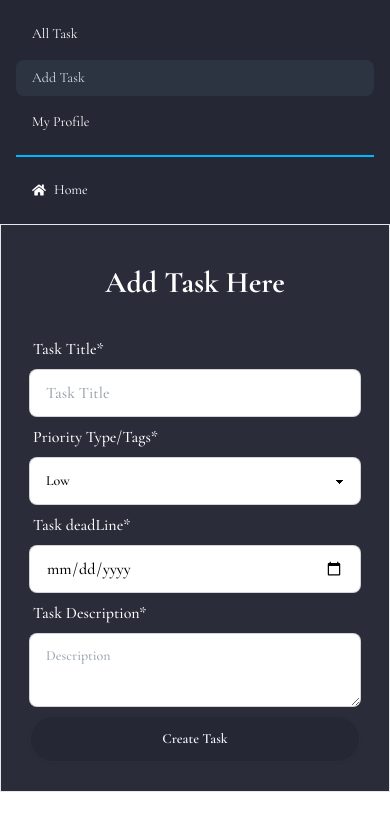
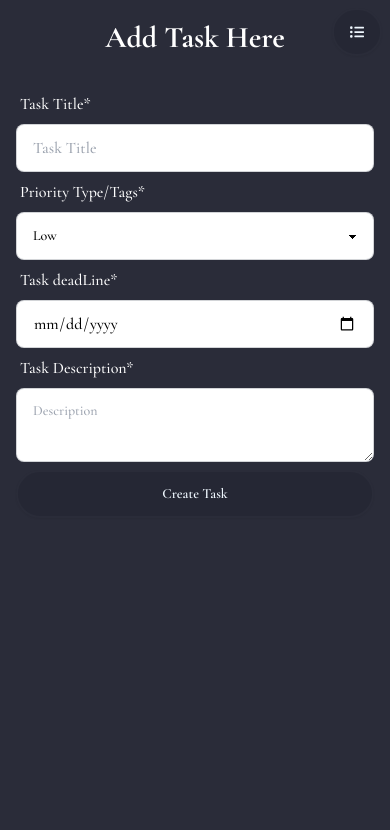
Before and after one commit to alsafa012/job-task-project, a React (Vite) app: page /dashboard/addTask in a window 390 px wide. Shown: the top 830 px of the page. Built offline with nearby package versions, Linux system fonts and the light colour scheme; no server answers; sample sign-in values are in the browser's storage.

Commit message:
dashboard responsive functionality added

```diff
--- /dev/null
+++ b/src/Layout/Dash.jsx
@@ -0,0 +1,51 @@
+import { FaHome } from "react-icons/fa";
+import { NavLink, Outlet } from "react-router-dom";
+import { FaListUl } from "react-icons/fa";
+const Dashboards = () => {
+     return (
+          <div>
+               {/*  */}
+               <div className="min-h-screen md:flex container mx-auto">
+                    <div className="md:w-[20%] dark-bg">
+                         <ul className="menu p-4 space-y-2 text-white">
+                              <>
+                                   <li>
+                                        <NavLink to="/dashboard/allTask">
+                                             All Task
+                                        </NavLink>
+                                   </li>
+                                   <li>
+                                        <NavLink to="/dashboard/addTask">
+                                             Add Task
+                                        </NavLink>
+                                   </li>
+                                   <li>
+                                        <NavLink to="/dashboard/userProfile">
+                                             My Profile
+                                        </NavLink>
+                                   </li>
+                              </>
+                              {/* // )} */}
+                              <div className="divider divider-info"></div>
+                              {/* shared lists */}
+                              <li>
+                                   <NavLink to="/">
+                                        <FaHome></FaHome>Home
+                                   </NavLink>
+                              </li>
+                              {/* <li>
+                              <NavLink to="/">
+                                   <FaSearch></FaSearch> Menu
+                              </NavLink>
+                         </li> */}
+                         </ul>
+                    </div>
+                    <div className="md:flex-1 border light-bg p-5">
+                         <Outlet></Outlet>
+                    </div>
+               </div>
+          </div>
+     );
+};
+
+export default Dashboards;
--- a/src/Layout/Dashboard.jsx
+++ b/src/Layout/Dashboard.jsx
@@ -1,12 +1,37 @@
 import { FaHome } from "react-icons/fa";
 import { NavLink, Outlet } from "react-router-dom";
-
+import { FaListUl } from "react-icons/fa";
+import Container from "../Shared/ContainerDiv/Container";
 const Dashboard = () => {
      return (
-          <div>
-               <div className="min-h-screen md:flex container mx-auto">
-                    <div className="md:w-[20%] dark-bg">
-                         <ul className="menu p-4 space-y-2 text-white">
+          <div className="light-bg">
+               <Container>
+                    <div className="drawer lg:drawer-open min-h-screen">
+                         {/* <div className="drawer lg:drawer-open min-h-screen overflow-hidden max-h-screen"> */}
+                         <input
+                              id="my-drawer-2"
+                              type="checkbox"
+                              className="drawer-toggle"
+                         />
+                         <div className="drawer-content relative max-h-screen overflow-y-auto light-bg">
+                              {/* Page content here */}
+                              <label
+                                   htmlFor="my-drawer-2"
+                                   className="btn primary-btn drawer-button lg:hidden fixed z-10 top-2 right-2 "
+                              >
+                                   <FaListUl />
+                              </label>
+                              <div className="px-2">
+                                   <Outlet></Outlet>
+                              </div>
+                         </div>
+                         <div className="drawer-side min-h-screen">
+                              <label
+                                   htmlFor="my-drawer-2"
+                                   aria-label="close sidebar"
+                                   className="drawer-overlay"
+                              ></label>
+                              <ul className="menu p-4 w-80 min-h-full dark-bg text-white">
                                    <>
                                         <li>
                                              <NavLink to="/dashboard/allTask">
@@ -31,18 +56,13 @@ const Dashboard = () => {
                                         <NavLink to="/">
                                              <FaHome></FaHome>Home
                                         </NavLink>
-                              </li>
-                              {/* <li>
-                              <NavLink to="/">
-                                   <FaSearch></FaSearch> Menu
-                              </NavLink>
-                         </li> */}
+                                   </li>{" "}
+                                   {/* Sidebar content here */}
+                                   {/* <ul className="menu p-4 space-y-2"> */}
                               </ul>
                          </div>
-                    <div className="md:flex-1 border light-bg p-5">
-                         <Outlet></Outlet>
                     </div>
-               </div>
+               </Container>
           </div>
      );
 };
--- a/src/Pages/Dashboard/AddTask/AddTask.jsx
+++ b/src/Pages/Dashboard/AddTask/AddTask.jsx
@@ -5,12 +5,13 @@ import { useContext } from "react";
 import { AuthContext } from "../../../Provider/AuthProvider";
 import axios from "axios";
 import Swal from "sweetalert2";
+import { useNavigate } from "react-router-dom";
 // import { useNavigate } from "react-router-dom";
 
 const AddTask = () => {
      const { user } = useContext(AuthContext);
      const { register, handleSubmit, reset } = useForm();
-     // const navigate = useNavigate();
+     const navigate = useNavigate();
      const onSubmit = async (data) => {
           console.log(data);
           const createATask = {
@@ -34,7 +35,7 @@ const AddTask = () => {
                     text: `${data.name} Task added Successfully`,
                     icon: "success",
                });
-               // navigate("/dashboard/allTasks")
+               navigate("/dashboard/allTasks")
           }
           reset();
      };
--- a/src/Shared/DeadLineCount/DeadLineCount.jsx
+++ b/src/Shared/DeadLineCount/DeadLineCount.jsx
@@ -42,7 +42,7 @@ const DeadLineCount = ({deadLine}) => {
         }, [deadLine]);
 
      return (
-          <div className="flex justify-center items-center gap-2 red font-bold py-3 rounded">
+          <div className="flex justify-center items-center gap-2 md:gap-1 lg-gap-2 red font-bold py-3 rounded">
             <div>{timeLeft.days} days</div>
             <div>{timeLeft.hours} hours</div>
             <div>{timeLeft.minutes} min</div>
```
Also changed, not shown: src/Pages/Dashboard/AllTask/AllTask.jsx (+3 -47 lines). Lines whose indentation alone changed are shown as unchanged.
